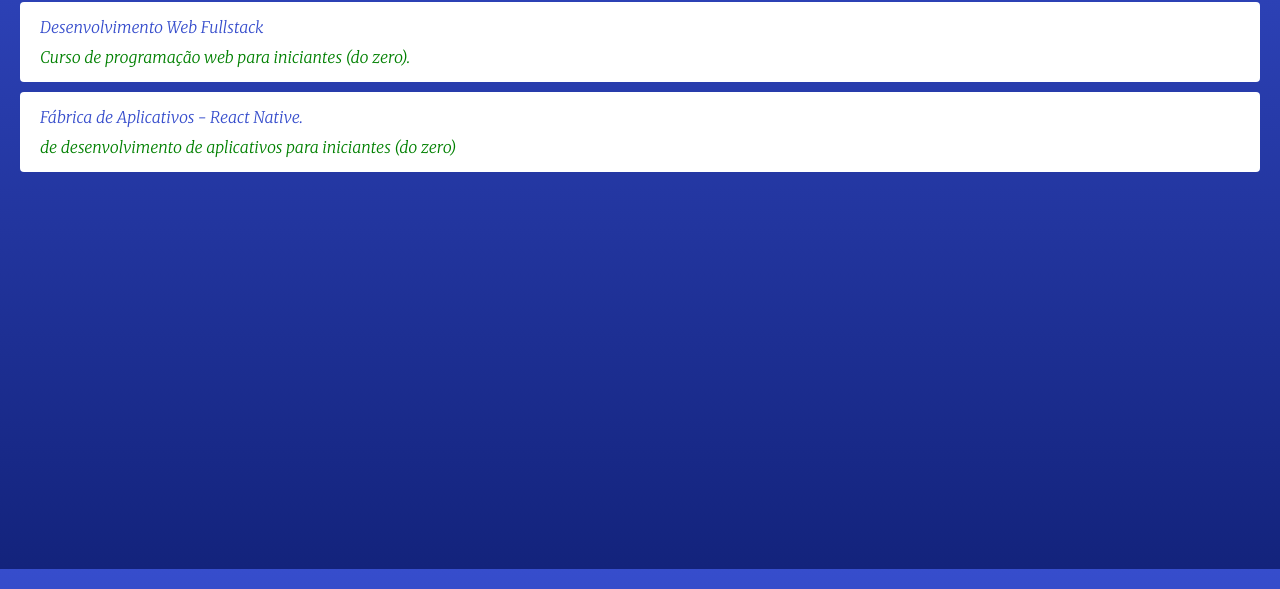
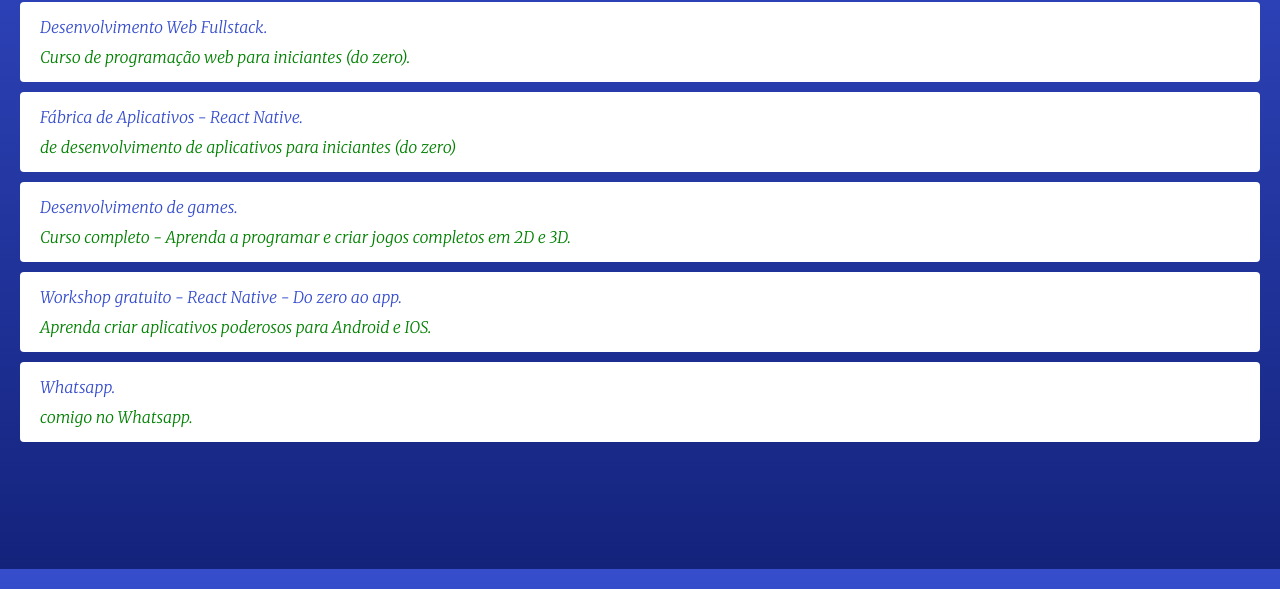
Before and after one commit to Aghatatestes/Aghatatestes.github.io, a plain HTML site: page index.html in a window 1280 px wide. Shown: the part 231-820 px from the top of the page. Drawn offline with Linux system fonts and the light colour scheme.

Commit message:
Edição.

```diff
--- a/index.html
+++ b/index.html
@@ -60,7 +60,7 @@
     <ul class="links-list">
         <li>
             <a href="">
-            Desenvolvimento Web Fullstack
+            Desenvolvimento Web Fullstack.
            <span>Curso de programação web para iniciantes (do zero).</span>
             </a>
         </li>
@@ -70,6 +70,24 @@
             <span>de desenvolvimento de aplicativos para iniciantes (do zero)</span>
             </a>
         </li>
+        <li>
+            <a href="">
+                Desenvolvimento de games.
+                <span>Curso completo - Aprenda a programar e criar jogos completos em 2D e 3D.</span>
+            </a>
+        </li>
+        <li>
+            <a href="">
+                Workshop gratuito - React Native - Do zero ao app.
+               <span>Aprenda criar aplicativos poderosos para Android e IOS.</span>
+            </a>
+        </li>
+        <li>
+            <a href="">
+                Whatsapp.
+                <span>comigo no Whatsapp.</span>
+            </a>
+        </li>
     </ul>
 
 </body>
```
